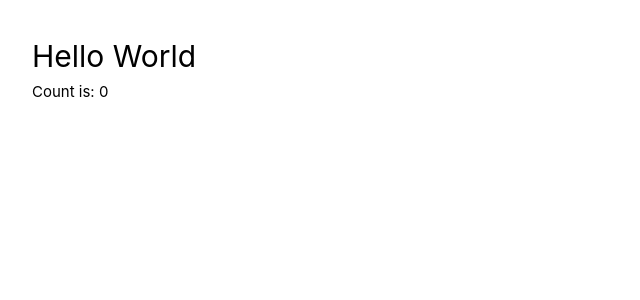
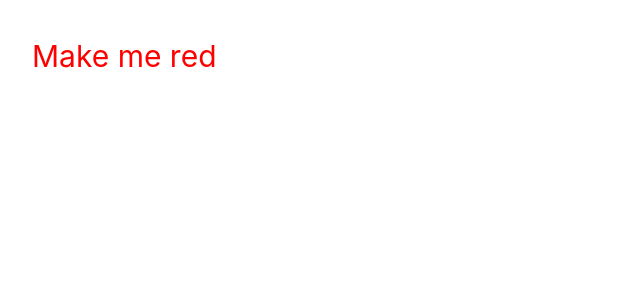
Before and after one commit to EdiJunior88/VueJS_Documentacao, a Vue app in the folder guia-passo-a-passo/: page / in a window 1280 px wide. Shown: the top 300 px of the page, without its empty margins (0-640 px from the left). Built offline with nearby package versions, Linux system fonts and the light colour scheme.

Commit message:
Guia
- Começar
- Interpretação Declarativa
- Vinculação de Atributo

```diff
--- a/guia-passo-a-passo/src/App.vue
+++ b/guia-passo-a-passo/src/App.vue
@@ -1,13 +1,15 @@
 <script setup>
-import { reactive, ref } from 'vue'
+import { ref } from 'vue'
 
-const counter = reactive({ count: 0 })
-const message = ref('Hello World')
+const titleClass = ref('title')
 </script>
 
 <template>
-  <h1>{{ message }}</h1>
-  <p>Count is: {{ counter.count }}</p>
+  <h1 :class="titleClass">Make me red</h1>
 </template>
 
-<style lang="css" scoped></style>
+<style lang="css" scoped>
+.title {
+  color: red;
+}
+</style>
```
